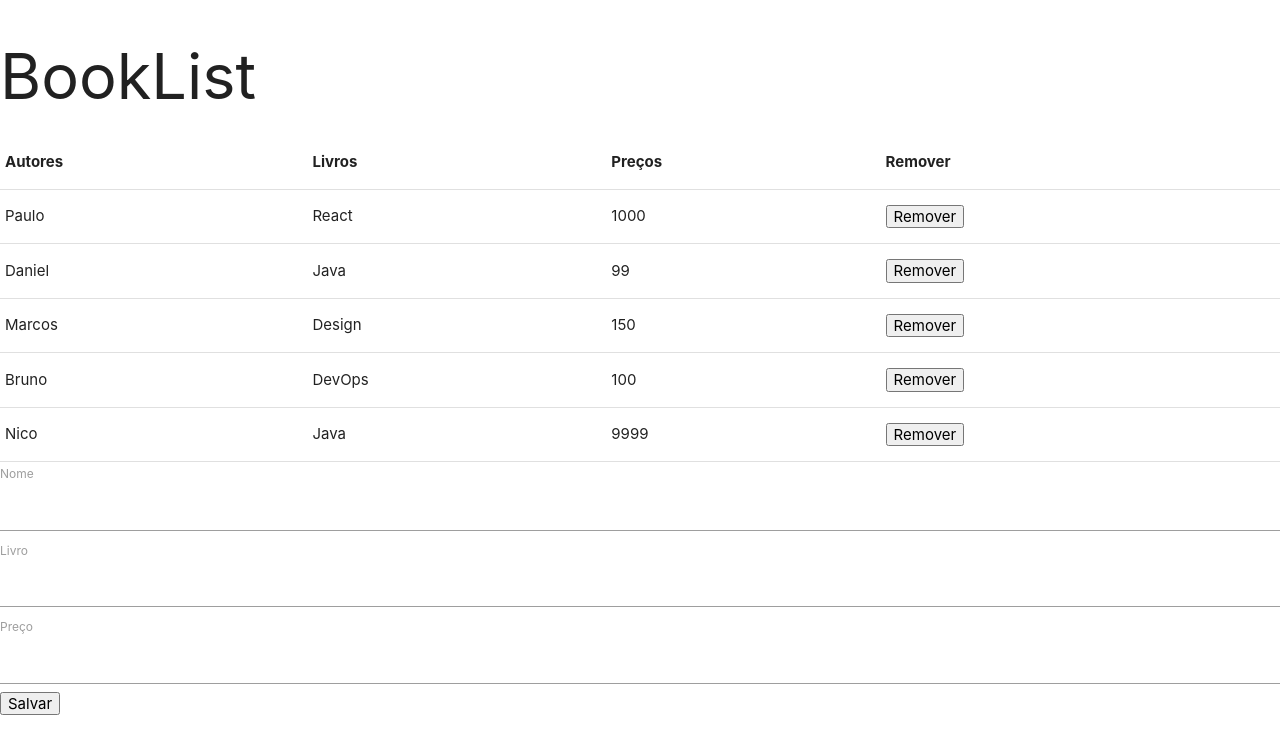
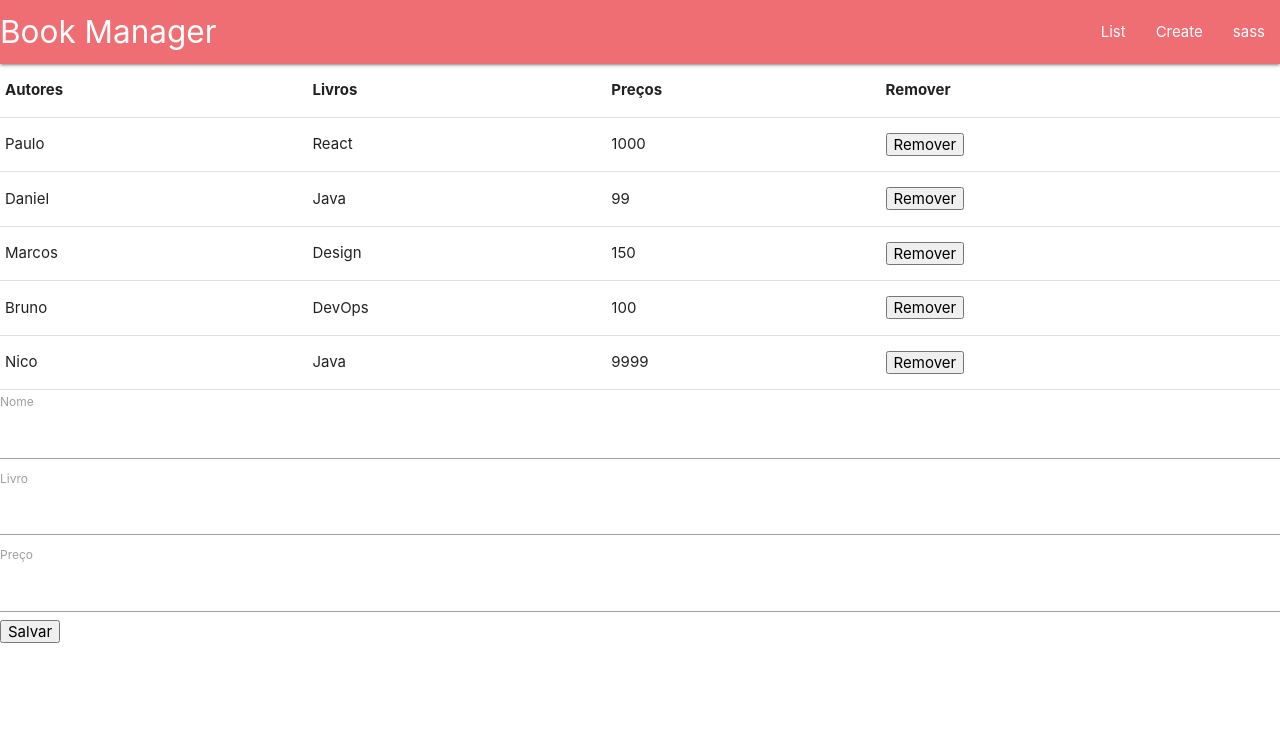
Before and after one commit to diogocatapreta/React-Film-List, a React (Create React App) app: page / in a window 1280 px wide. Shown: the top 754 px of the page. Built offline with nearby package versions, Linux system fonts and the light colour scheme.

Commit message:
Create simple Menu
Create simple menu on header page.

```diff
--- a/src/App.js
+++ b/src/App.js
@@ -2,6 +2,7 @@ import React, { Component } from "react";
 import "materialize-css/dist/css/materialize.min.css";
 import BookList from "./component/BookList";
 import BookForm from "./component/BookForm";
+import HeaderMenu from "./component/HeaderMenu";
 
 class App extends Component {
   removerAutor = indiceSelecionado => {
@@ -53,7 +54,7 @@ class App extends Component {
   render() {
     return (
       <div className="App">
-        <h1>BookList</h1>
+        <HeaderMenu />
         <BookList
           autores={this.state.autores}
           removerAutor={this.removerAutor}
--- /dev/null
+++ b/src/component/HeaderMenu.js
@@ -0,0 +1,26 @@
+import React from "react";
+
+const HeaderMenu = () => {
+  return (
+    <nav>
+      <div class="nav-wrapper">
+        <a href="#" class="brand-logo">
+          Book Manager
+        </a>
+        <ul class="right">
+          <li>
+            <a href="#">List</a>
+          </li>
+          <li>
+            <a href="#">Create</a>
+          </li>
+          <li>
+            <a href="#">sass</a>
+          </li>
+        </ul>
+      </div>
+    </nav>
+  );
+};
+
+export default HeaderMenu;
```
